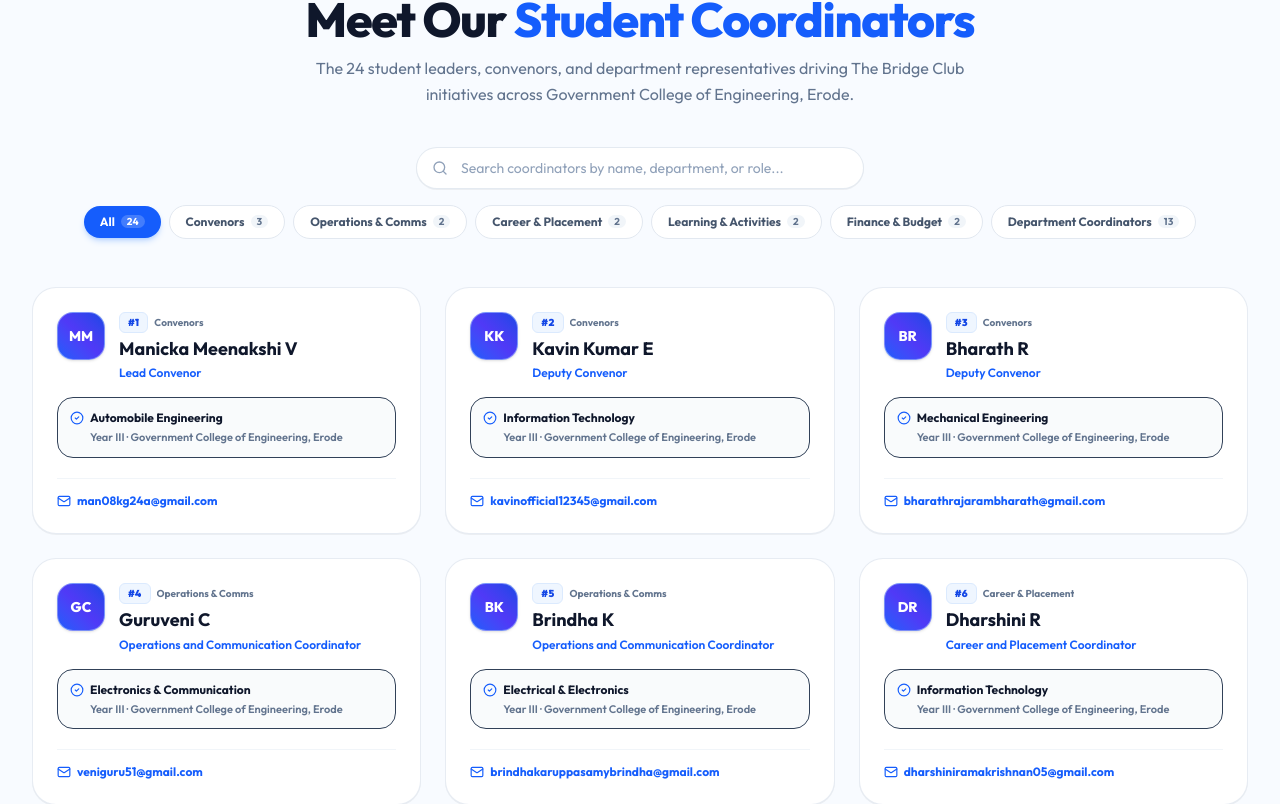
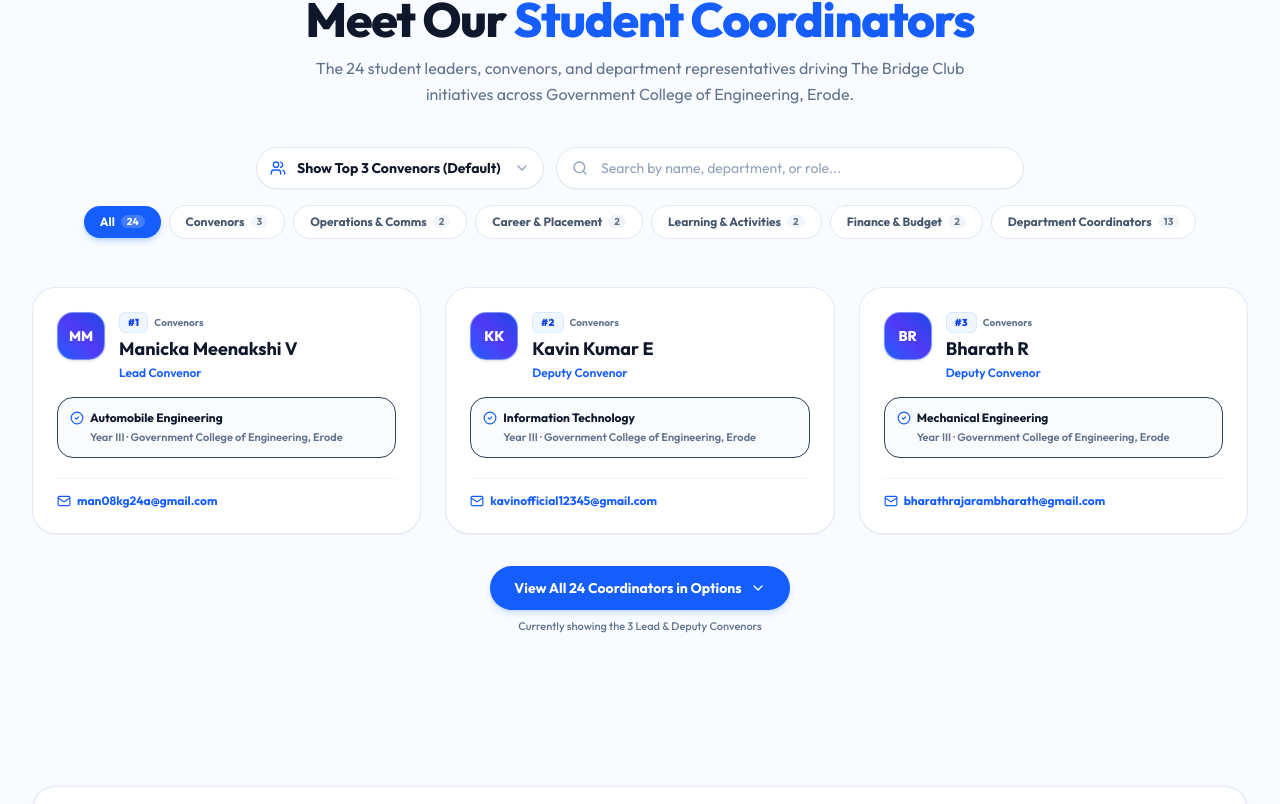
Before and after one commit to kavinkk2425/Bridgee, a React (Vite) app: page / in a window 1280 px wide. Shown: the part 3961-4765 px from the top of the page. Built offline with nearby package versions, Linux system fonts and the light colour scheme.

Commit message:
feat(coordinators): show top 3 by default with options dropdown, category filter and expand toggle

```diff
--- a/src/components/CoordinatorsSection.tsx
+++ b/src/components/CoordinatorsSection.tsx
@@ -1,11 +1,13 @@
 import React, { useState, useMemo } from 'react';
-import { motion } from 'motion/react';
-import { Mail, GraduationCap, Search, CheckCircle2 } from 'lucide-react';
+import { motion, AnimatePresence } from 'motion/react';
+import { Mail, GraduationCap, Search, CheckCircle2, ChevronDown, ChevronUp, Users, Filter } from 'lucide-react';
 import { CLUB_COORDINATORS } from '../data/bridgeClubData';
 
 export const CoordinatorsSection: React.FC = () => {
   const [selectedFilter, setSelectedFilter] = useState<string>('All');
   const [searchQuery, setSearchQuery] = useState<string>('');
+  const [selectedCoordinatorId, setSelectedCoordinatorId] = useState<string>('default');
+  const [showAll, setShowAll] = useState<boolean>(false);
 
   const categories = [
     'All',
@@ -17,7 +19,22 @@
     'Department Coordinators'
   ];
 
+  // Group coordinators for the options dropdown
+  const groupedCoordinators = useMemo(() => {
+    const groups: { [cat: string]: typeof CLUB_COORDINATORS } = {};
+    CLUB_COORDINATORS.forEach(c => {
+      if (!groups[c.category]) groups[c.category] = [];
+      groups[c.category].push(c);
+    });
+    return groups;
+  }, []);
+
   const filteredCoordinators = useMemo(() => {
+    // If a specific coordinator is picked from dropdown options
+    if (selectedCoordinatorId !== 'default' && selectedCoordinatorId !== 'all') {
+      return CLUB_COORDINATORS.filter(c => c.id === selectedCoordinatorId);
+    }
+
     return CLUB_COORDINATORS.filter(c => {
       const matchesCategory = selectedFilter === 'All' || c.category === selectedFilter;
       const q = searchQuery.toLowerCase().trim();
@@ -30,7 +47,31 @@
 
       return matchesCategory && matchesSearch;
     });
-  }, [selectedFilter, searchQuery]);
+  }, [selectedFilter, searchQuery, selectedCoordinatorId]);
+
+  // Determine what to display: show top 3 by default unless showAll is true, or a category/search/specific option is active
+  const isDefaultView = selectedFilter === 'All' && !searchQuery && selectedCoordinatorId === 'default' && !showAll;
+  const displayedCoordinators = isDefaultView ? filteredCoordinators.slice(0, 3) : filteredCoordinators;
+
+  const handleDropdownChange = (value: string) => {
+    setSelectedCoordinatorId(value);
+    if (value === 'all') {
+      setShowAll(true);
+      setSelectedFilter('All');
+    } else if (value === 'default') {
+      setShowAll(false);
+      setSelectedFilter('All');
+    } else {
+      setShowAll(false);
+      // Auto switch filter or keep
+    }
+  };
+
+  const handleCategoryClick = (cat: string) => {
+    setSelectedFilter(cat);
+    setSelectedCoordinatorId('default');
+    setShowAll(true); // show all within that category
+  };
 
   return (
     <section className="max-w-7xl mx-auto px-4 sm:px-6 lg:px-8 py-12 scroll-mt-24" id="coordinators">
@@ -48,18 +89,51 @@
         </p>
       </div>
 
-      {/* Controls: Search & Category Filter Tabs */}
+      {/* Controls: Search, Select Options Dropdown & Category Filter Tabs */}
       <div className="space-y-4 mb-8 sm:mb-10">
+        <div className="flex flex-col sm:flex-row items-center justify-center gap-3 max-w-3xl mx-auto">
+          {/* Options Dropdown: Select all coordinators or teams directly */}
+          <div className="relative w-full sm:w-72">
+            <div className="absolute left-3.5 top-1/2 -translate-y-1/2 pointer-events-none text-blue-600">
+              <Users className="w-4 h-4" />
+            </div>
+            <select
+              value={selectedCoordinatorId}
+              onChange={(e) => handleDropdownChange(e.target.value)}
+              className="w-full bg-white border border-slate-200/90 rounded-full pl-10 pr-8 py-2.5 text-xs sm:text-sm text-slate-900 font-bold focus:outline-none focus:border-blue-500 focus:ring-2 focus:ring-blue-100 shadow-2xs font-sans cursor-pointer appearance-none"
+              title="Select Coordinator from Options"
+            >
+              <option value="default">Show Top 3 Convenors (Default)</option>
+              <option value="all">View All 24 Coordinators</option>
+              {Object.entries(groupedCoordinators).map(([category, coords]) => (
+                <optgroup key={category} label={`── ${category} ──`}>
+                  {coords.map(coord => (
+                    <option key={coord.id} value={coord.id}>
+                      #{coord.sNo} {coord.name} ({coord.role})
+                    </option>
+                  ))}
+                </optgroup>
+              ))}
+            </select>
+            <div className="absolute right-3.5 top-1/2 -translate-y-1/2 pointer-events-none text-slate-400">
+              <ChevronDown className="w-4 h-4" />
+            </div>
+          </div>
+
           {/* Search Bar */}
-        <div className="max-w-md mx-auto relative">
+          <div className="relative w-full sm:flex-1">
             <Search className="w-4 h-4 text-slate-400 absolute left-4 top-1/2 -translate-y-1/2" />
             <input
               type="text"
               value={searchQuery}
-            onChange={(e) => setSearchQuery(e.target.value)}
-            placeholder="Search coordinators by name, department, or role..."
+              onChange={(e) => {
+                setSearchQuery(e.target.value);
+                setSelectedCoordinatorId('default');
+              }}
+              placeholder="Search by name, department, or role..."
               className="w-full bg-white border border-slate-200/90 rounded-full pl-11 pr-4 py-2.5 text-xs sm:text-sm text-slate-900 placeholder:text-slate-400 focus:outline-none focus:border-blue-500 focus:ring-2 focus:ring-blue-100 shadow-2xs font-sans transition-all"
             />
+          </div>
         </div>
 
         {/* Filter Tabs - Horizontally Scrollable on Mobile */}
@@ -68,12 +142,12 @@
             const count = cat === 'All'
               ? CLUB_COORDINATORS.length
               : CLUB_COORDINATORS.filter(c => c.category === cat).length;
-            const isActive = selectedFilter === cat;
+            const isActive = selectedFilter === cat && selectedCoordinatorId !== 'default' ? false : selectedFilter === cat;
 
             return (
               <button
                 key={cat}
-                onClick={() => setSelectedFilter(cat)}
+                onClick={() => handleCategoryClick(cat)}
                 className={`px-3.5 py-1.5 sm:px-4 sm:py-2 rounded-full text-xs font-bold transition-all cursor-pointer whitespace-nowrap font-sans shrink-0 flex items-center gap-1.5 ${
                   isActive
                     ? 'bg-blue-600 text-white shadow-md shadow-blue-500/25'
@@ -94,13 +168,15 @@
 
       {/* Coordinators Grid */}
       <div className="grid grid-cols-1 sm:grid-cols-2 lg:grid-cols-3 gap-4 sm:gap-6">
-        {filteredCoordinators.map((coord, idx) => (
+        <AnimatePresence>
+          {displayedCoordinators.map((coord, idx) => (
             <motion.div
               key={coord.id}
-            initial={{ opacity: 0, y: 20 }}
-            whileInView={{ opacity: 1, y: 0 }}
-            viewport={{ once: true, amount: 0.1 }}
-            transition={{ duration: 0.35, delay: (idx % 6) * 0.05 }}
+              layout
+              initial={{ opacity: 0, y: 15 }}
+              animate={{ opacity: 1, y: 0 }}
+              exit={{ opacity: 0, scale: 0.95 }}
+              transition={{ duration: 0.3, delay: (idx % 6) * 0.04 }}
               whileHover={{ y: -4 }}
               className="bg-white border border-slate-200/80 hover:border-blue-400 rounded-3xl p-5 sm:p-6 flex flex-col justify-between shadow-2xs hover:shadow-xl transition-all group"
             >
@@ -153,13 +229,44 @@
               </div>
             </motion.div>
           ))}
+        </AnimatePresence>
       </div>
 
-      {filteredCoordinators.length === 0 && (
+      {/* Expand / View All Options Button */}
+      {selectedFilter === 'All' && !searchQuery && selectedCoordinatorId === 'default' && (
+        <div className="mt-8 flex flex-col items-center justify-center gap-2">
+          <button
+            onClick={() => setShowAll(!showAll)}
+            className="inline-flex items-center gap-2 px-6 py-3 rounded-full bg-blue-600 hover:bg-blue-700 text-white font-bold text-xs sm:text-sm shadow-md shadow-blue-500/20 hover:shadow-lg transition-all cursor-pointer font-sans"
+          >
+            <span>{showAll ? 'Show Less (Top 3)' : 'View All 24 Coordinators in Options'}</span>
+            {showAll ? <ChevronUp className="w-4 h-4" /> : <ChevronDown className="w-4 h-4" />}
+          </button>
+          <span className="text-[11px] text-slate-500 font-medium font-sans">
+            {showAll ? 'Showing all 24 student coordinators' : 'Currently showing the 3 Lead & Deputy Convenors'}
+          </span>
+        </div>
+      )}
+
+      {/* Reset Filter Button if a single coordinator was selected */}
+      {selectedCoordinatorId !== 'default' && selectedCoordinatorId !== 'all' && (
+        <div className="mt-6 text-center">
+          <button
+            onClick={() => setSelectedCoordinatorId('default')}
+            className="inline-flex items-center gap-1.5 px-4 py-2 rounded-full bg-slate-100 hover:bg-slate-200 text-slate-700 text-xs font-bold transition-all cursor-pointer"
+          >
+            <Filter className="w-3.5 h-3.5" />
+            <span>Show Top 3 Convenors / Reset Selection</span>
+          </button>
+        </div>
+      )}
+
+      {/* Empty State */}
+      {displayedCoordinators.length === 0 && (
         <div className="text-center py-12 bg-white rounded-3xl border border-slate-200 p-8">
           <p className="text-slate-500 text-sm font-sans">No student coordinators found matching "{searchQuery}".</p>
           <button
-            onClick={() => { setSearchQuery(''); setSelectedFilter('All'); }}
+            onClick={() => { setSearchQuery(''); setSelectedFilter('All'); setSelectedCoordinatorId('default'); }}
             className="mt-3 text-xs text-blue-600 font-bold hover:underline"
           >
             Reset Filters
```
Lines whose indentation alone changed are shown as unchanged.
